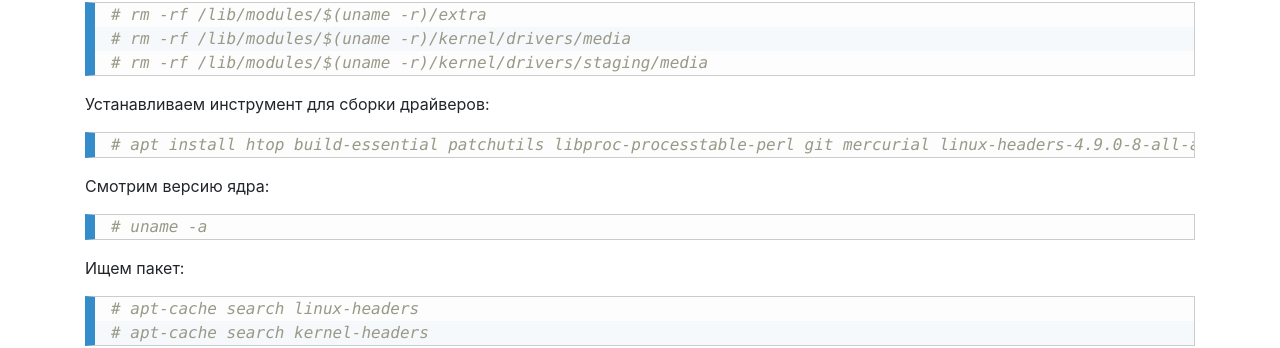
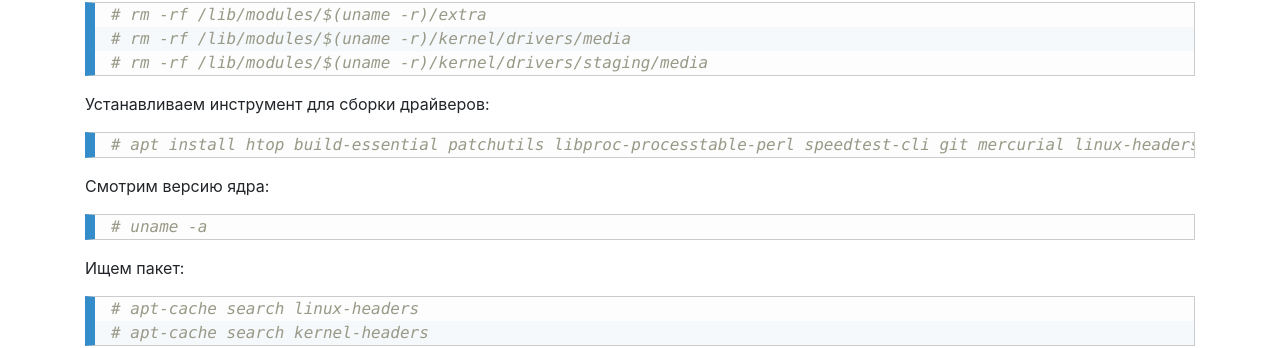
Before and after one commit to ramzes1401ss3/cesbo-www, a Jekyll site: the page built from ru/_posts/2018-11-28-install-on-debian9-x86_64.md, in a window 1280 px wide and 900 px high, scrolled down 444 px. Shown: the part 125-473 px from the top of the window. Built offline with Jekyll 4.4.1, drawn with Linux system fonts in a browser that asks for light colours; our own code applies the rules of GitHub Pages for plain Markdown files.

Commit message:
Update 2018-11-28-install-on-debian9-x86_64.md

````diff
--- a/ru/_posts/2018-11-28-install-on-debian9-x86_64.md
+++ b/ru/_posts/2018-11-28-install-on-debian9-x86_64.md
@@ -21,7 +21,7 @@ _Вводим в терминале следующие команды (из по
 Устанавливаем инструмент для сборки драйверов:
 
 ``` sh
-# apt install htop build-essential patchutils libproc-processtable-perl git mercurial linux-headers-4.9.0-8-all-amd64
+# apt install htop build-essential patchutils libproc-processtable-perl speedtest-cli git mercurial linux-headers-4.9.0-8-all-amd64
 ```
 Смотрим версию ядра:
 ``` sh
````
